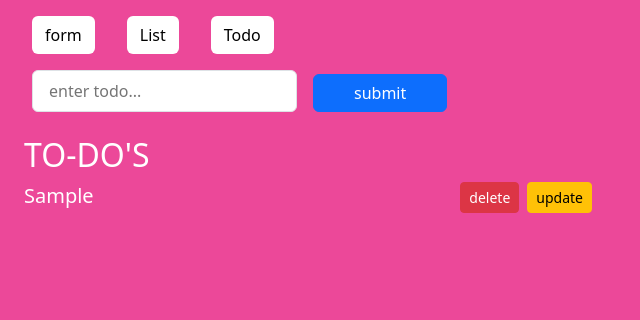
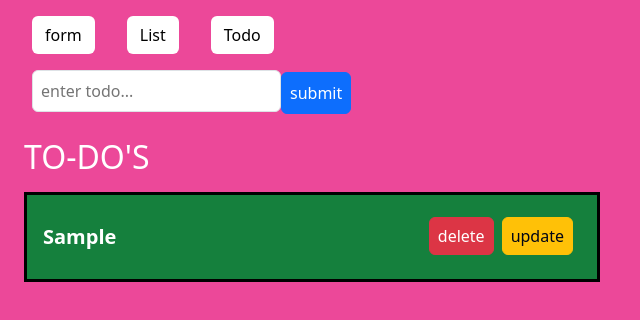
Before and after one commit to Sumangotame/Reactpractice, a React (Vite) app: page /todo in a window 1280 px wide. Both pictures are taken after typing "Sample" into the empty fields and a click on the button "submit". Shown: the top 320 px of the page, without its empty margins (0-640 px from the left). Built offline with nearby package versions, Linux system fonts and the light colour scheme.

Commit message:
added border in todo

```diff
--- a/src/components/AddTodo.jsx
+++ b/src/components/AddTodo.jsx
@@ -23,11 +23,11 @@ function AddTodo() {
         <>
             <form onSubmit={addTodoHandler} className="p-3">
                 <input type="text"
-                    className=" bg-white rounded border border-gray-700 focus:border-indigo-500 focus:ring-2 focus:ring-indigo-900 text-base outline-none text-black py-1 px-3 leading-8 transition-colors duration-200 ease-in-out w-"
+                    className=" bg-white rounded border border-gray-700 focus:border-indigo-500 focus:ring-2 focus:ring-indigo-900 text-base outline-none text-black py-1 p-2 leading-8 transition-colors duration-200 ease-in-out w-"
                     placeholder="enter todo..."
                     value={input}
                     onChange={(e) => setInput(e.target.value)} />
-                <button className="btn btn-md btn-primary mx-3 px-10">submit</button>
+                <button className="btn btn-md btn-primary p-2">submit</button>
             </form>
             <Todos />
 
--- a/src/components/Form.jsx
+++ b/src/components/Form.jsx
@@ -29,12 +29,11 @@ const Form = () => {
         <>
             {/* <div className=" "> */}
             <div className="mx-2">
-                <div className=" p-5 bg-white mt-3 shadow-2xlmax-w-screen-lg">
+                <div className=" p-5 bg-white mt-3 shadow-2xl max-w-screen-sm">
                     {/* <p>{userName}</p> */}
                     <h1 className="text-black mb-4">{action}</h1>
                     {action === 'Login' ? (<><input type="text" name="email" id="email" className="form-control border-gray-500" autoFocus onChange={(e) => setEmail(e.target.value)} value={email} placeholder="Email" /><br />
                         <input type="password" name="password" id="password" className="form-control border-gray-500" onChange={(e) => { setPassword(e.target.value) }} value={password} placeholder="Password" /><br />
-
                         <button type="button" className="btn btn-primary w-32 mb-2" id="buttonid" onClick={submitHandler}>Login</button>
                         <div className=" text-black" >Dont have account? <span className="text-purple-900 cursor-pointer" onClick={handleClick}>Click Here!</span></div>
 
--- a/src/components/Todos.jsx
+++ b/src/components/Todos.jsx
@@ -26,14 +26,15 @@ function Todos() {
             <div className='p-2'>
                 <h2>TO-DO'S</h2>
                 <div className="flex flex-col justify-center text-pretty flex-wrap list-none max-w-xl"> {newTodo.map((todo) => (
-                    <li key={todo.id}>
+                    <li className="border-solid border-black my-2 p-3 flex justify-center items-center bg-green-700 text-5xl font-bold" key={todo.id}>
                         {
                             updateId === todo.id ? (<><input type="text" value={updateText} onChange={(e) => setUpdateText(e.target.value)} className='form-control mb-3 mt-3' /><button className=" btn btn-success btn-sm" onClick={() => handleUpdate(todo.id)}>save</button></>)
                                 :
-                                (<> <span className=" text-xl">{todo.text}</span>
+                                (<> <span className=" text-xl flex-1">{todo.text}</span>
                                     <span className=" float-right">
-                                        <button onClick={() => dispatch(removeTodo(todo.id))} className="btn btn-danger btn-sm px-2  mb-2">delete</button>
-                                        <button onClick={() => setUpdateId(todo.id)} className="btn btn-warning btn-sm mx-2 px-2 mb-2">update</button></span></>)}
+                                        <button onClick={() => dispatch(removeTodo(todo.id))} className="btn btn-danger btn-md px-2  mb-2">delete</button>
+                                        <button onClick={() => setUpdateId(todo.id)} className="btn btn-warning btn-md mx-2 px-2 mb-2 text-slate-950">update</button>
+                                    </span></>)}
                     </li >
 
                 ))
```
